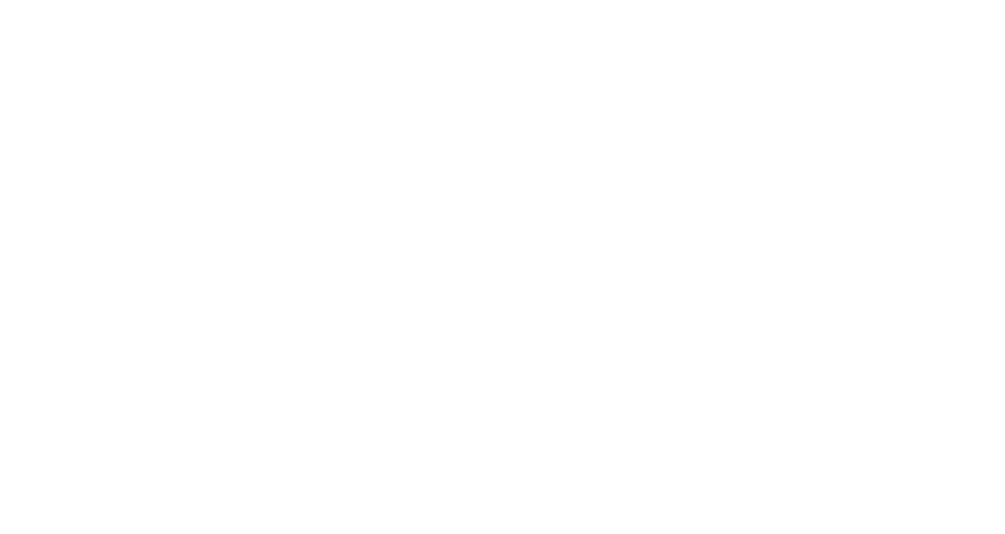
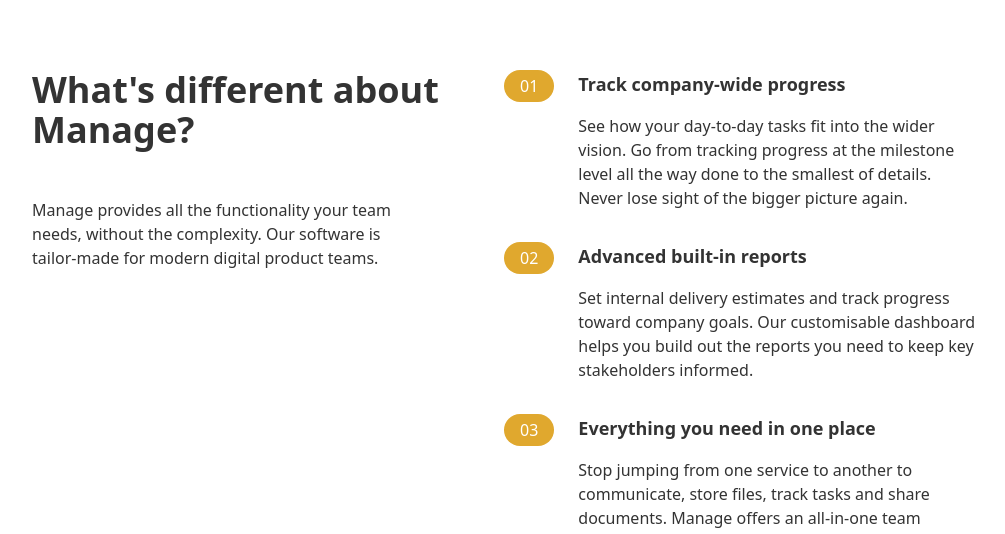
Before and after one commit to HarryCravDev/business-landing-page-react-ts, a React (Create React App) app: page / in a window 1280 px wide. Shown: the part 842-1376 px from the top of the page, without its empty margins (136-1141 px from the left). Before the commit the page ends 872 px from the top, so only its background shows below. Built offline with nearby package versions, Linux system fonts and the light colour scheme.

Commit message:
feature/features-section

```diff
--- a/src/App.tsx
+++ b/src/App.tsx
@@ -1,4 +1,5 @@
 import React from "react";
+import Features from "./components/features-section/Features.component";
 import Hero from "./components/hero-section/Hero.component";
 import Navbar from "./components/navbar/Navbar.component";
 
@@ -6,7 +7,10 @@
 	return (
 		<div>
 			<Navbar />
-			<Hero />
+			<div className="px-0 md:px-20">
+				<Hero />
+				<Features />
+			</div>
 		</div>
 	);
 }
--- /dev/null
+++ b/src/components/features-section/Features.component.tsx
@@ -0,0 +1,55 @@
+import React from "react";
+import Feature from "./feature/Feature.component";
+import { FeatureProp } from "./types/IFeature";
+
+const Features = () => {
+	const feature = () => {
+		const data: FeatureProp[] = [
+			{
+				number: "01",
+				title: "Track company-wide progress",
+				desc: "See how your day-to-day tasks fit into the wider vision. Go from tracking progress at the milestone level all the way done to the smallest of details. Never lose sight of the bigger picture again.",
+			},
+			{
+				number: "02",
+				title: "Advanced built-in reports",
+				desc: "Set internal delivery estimates and track progress toward company goals. Our customisable dashboard helps you build out the reports you need to keep key stakeholders informed.",
+			},
+			{
+				number: "03",
+				title: "Everything you need in one place",
+				desc: "Stop jumping from one service to another to communicate, store files, track tasks and share documents. Manage offers an all-in-one team productivity solution.",
+			},
+		];
+
+		return data;
+	};
+
+	return (
+		<div className="container flex flex-col px-4 mx-auto mt-10 space-y-12 md:space-y-0 md:flex-row">
+			<div className="flex flex-col space-y-12 md:w-1/2">
+				<h2 className="max-w-md text-4xl font-bold text-center md:text-left">
+					What's different about Manage?
+				</h2>
+				{/* <p className="max-w-sm text-center md:text-left"> */}
+				<p className="max-w-sm text-center md:text-left">
+					Manage provides all the functionality your team needs, without the
+					complexity. Our software is tailor-made for modern digital product
+					teams.
+				</p>
+			</div>
+			<div className="flex flex-col space-y-8 md:w-1/2">
+				{feature().map((feature, index: number) => (
+					<Feature
+						key={feature.number}
+						number={feature.number}
+						title={feature.title}
+						desc={feature.desc}
+					/>
+				))}
+			</div>
+		</div>
+	);
+};
+
+export default Features;
--- /dev/null
+++ b/src/components/features-section/feature/Feature.component.tsx
@@ -0,0 +1,24 @@
+import React from "react";
+import { FeatureProp } from "../types/IFeature";
+
+const Feature: React.FC<FeatureProp> = ({ number, title, desc }) => {
+	return (
+		<div className="flex flex-col space-y-3 md:space-y-0 md:space-x-6 md:flex-row">
+			<div className="rounded-l-full bg-primary md:bg-transparent">
+				<div className="flex items-center content-center space-x-2">
+					<div className="px-4 py-2 text-white rounded-full md:py-1 bg-primary">
+						{number}
+					</div>
+					<h3 className="text-base font-bold md:mb-4 md:hidden">{title}</h3>
+				</div>
+			</div>
+
+			<div>
+				<h3 className="hidden mb-4 text-lg font-bold md:block">{title}</h3>
+				<p className="">{desc}</p>
+			</div>
+		</div>
+	);
+};
+
+export default Feature;
--- /dev/null
+++ b/src/components/features-section/types/IFeature.tsx
@@ -0,0 +1,5 @@
+export interface FeatureProp {
+	number: string;
+	title: string;
+	desc: string;
+}
```
